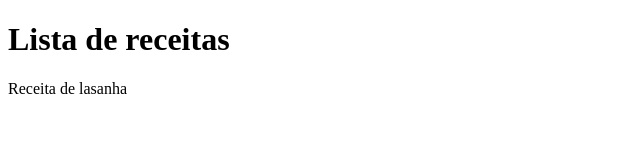
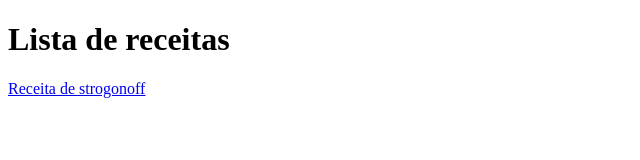
Before and after one commit to cyberantisocial/odin-recipes, a plain HTML site: page index.html in a window 1280 px wide. Shown: the whole page, without its empty margins (0-640 px from the left). Drawn offline with Linux system fonts and the light colour scheme.

Commit message:
Fixed link to strogonoff recipe

```diff
--- a/index.html
+++ b/index.html
@@ -7,5 +7,5 @@
 <body>
     <h1>Lista de receitas</h1>
     <p></p>
-    <a =href="recipes/strogonoff.html">Receita de lasanha</a>
+    <a href="recipes/strogonoff.html">Receita de strogonoff</a>
 </body>
```
